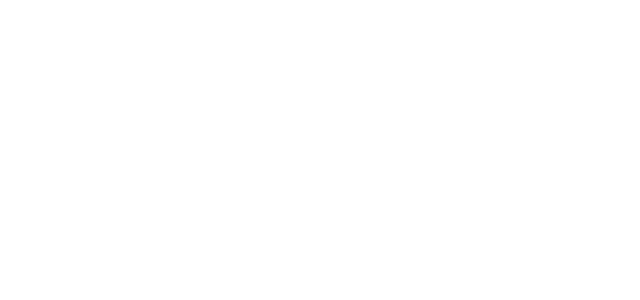
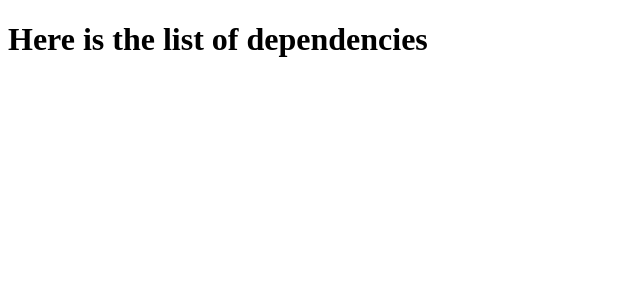
Before and after one commit to ohtamasato/site-weather-forecast, a React app: page /weather/dependencies in a window 1280 px wide. Shown: the top 300 px of the page, without its empty margins (0-640 px from the left). Built offline with nearby package versions, Linux system fonts and the light colour scheme; the HTML template or start-up script is replaced by a standard one.

Commit message:
Added more page

```diff
--- a/src/js/components/App.tsx
+++ b/src/js/components/App.tsx
@@ -2,6 +2,7 @@
 import { BrowserRouter as Router, Route } from 'react-router-dom'
 import Index from "components/Index"
 import Forecast from "components/Forecast"
+import Dependencies from "components/Dependencies"
 
 export default () => {
     return (
@@ -15,6 +16,11 @@
                 path="/weather/forecast/:day"
                 component={Forecast}
             />
+            <Route
+                exact={true}
+                path="/weather/dependencies"
+                component={Dependencies}
+            />
         </Router>
     )
 }
--- /dev/null
+++ b/src/js/components/Dependencies.tsx
@@ -0,0 +1,5 @@
+import * as React from 'react'
+
+export default () => {
+    return <h1>Here is the list of dependencies</h1>
+}
```
